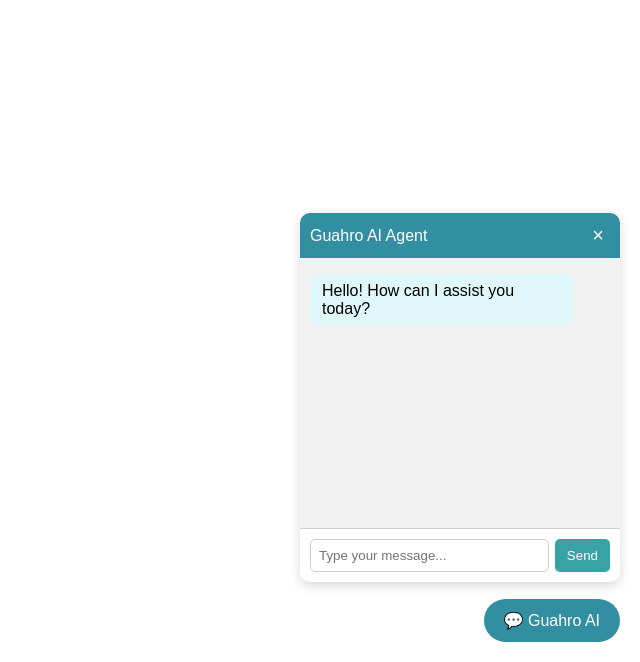
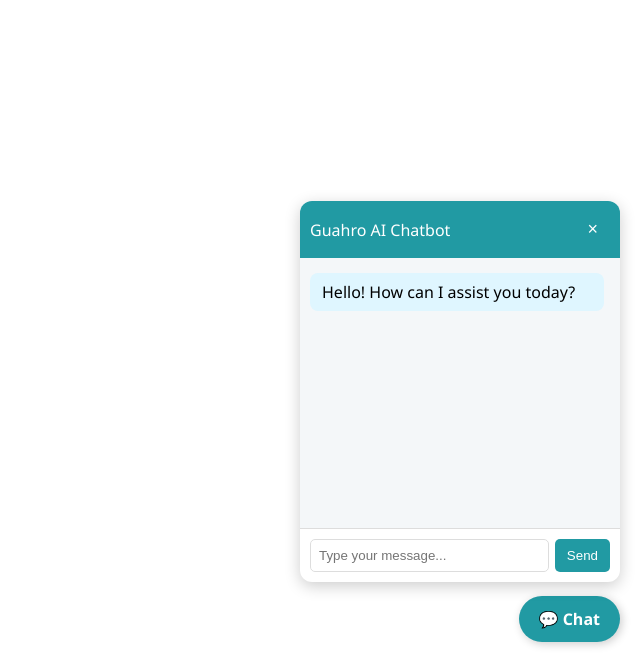
Before and after one commit to fanaGebre/chat, a Flask app: page / in a window 1280 px wide. Shown: the part 138-800 px from the top of the page, without its empty margins (640-1280 px from the left). Run offline with Flask 3, Linux system fonts and the light colour scheme.

Commit message:
Revert to second commit (df20eacc)

```diff
--- /dev/null
+++ b/static/script.js
@@ -0,0 +1,71 @@
+document.addEventListener("DOMContentLoaded", function () {
+  const chatContainer = document.getElementById("chat-container");
+  const chatbotBtn = document.getElementById("chatbot-btn");
+  const closeChatBtn = document.getElementById("close-chat");
+  const chatBox = document.getElementById("chat-box");
+  const userInput = document.getElementById("user-input");
+  const sendBtn = document.getElementById("send-btn");
+
+  chatbotBtn.addEventListener("click", () => {
+    chatContainer.classList.remove("hidden");
+  });
+
+  closeChatBtn.addEventListener("click", () => {
+    chatContainer.classList.add("hidden");
+  });
+
+  function appendMessage(text, sender) {
+    const msgDiv = document.createElement("div");
+    msgDiv.classList.add(sender === "bot" ? "bot-message" : "user-message");
+    msgDiv.textContent = text;
+    chatBox.appendChild(msgDiv);
+    chatBox.scrollTop = chatBox.scrollHeight;
+  }
+
+  function showTyping() {
+    const typing = document.createElement("div");
+    typing.classList.add("bot-message");
+    typing.id = "typing-indicator";
+    typing.innerHTML = `
+      <div class="loading-dots">
+        <span></span><span></span><span></span>
+      </div>
+    `;
+    chatBox.appendChild(typing);
+    chatBox.scrollTop = chatBox.scrollHeight;
+  }
+
+  function removeTyping() {
+    const typing = document.getElementById("typing-indicator");
+    if (typing) typing.remove();
+  }
+
+  function sendMessage() {
+    const message = userInput.value.trim();
+    if (!message) return;
+
+    appendMessage(message, "user");
+    userInput.value = "";
+    showTyping();
+
+    fetch("/chatbot", {
+      method: "POST",
+      headers: { "Content-Type": "application/json" },
+      body: JSON.stringify({ message }),
+    })
+      .then((res) => res.json())
+      .then((data) => {
+        removeTyping();
+        appendMessage(data.response, "bot");
+      })
+      .catch(() => {
+        removeTyping();
+        appendMessage("Error: Unable to reach chatbot.", "bot");
+      });
+  }
+
+  sendBtn.addEventListener("click", sendMessage);
+  userInput.addEventListener("keypress", (e) => {
+    if (e.key === "Enter") sendMessage();
+  });
+});
--- a/static/styles.css
+++ b/static/styles.css
@@ -1,128 +1,167 @@
+body {
+  font-family: 'Segoe UI', Tahoma, Geneva, Verdana, sans-serif;
+  background: #ffffff;
+  margin: 0;
+  padding: 0;
+}
+
+/* Chatbot Floating Button */
 #chatbot-btn {
   position: fixed;
   bottom: 20px;
   right: 20px;
-  background: #318fa1;
+  background: #219aa3;
   color: white;
   padding: 12px 20px;
   border-radius: 50px;
   cursor: pointer;
-  z-index: 1000;
-  font-family: sans-serif;
+  box-shadow: 2px 2px 10px rgba(0, 0, 0, 0.2);
+  font-weight: bold;
+  transition: background 0.3s ease;
+  z-index: 999;
 }
 
+#chatbot-btn:hover {
+  background:  #197c85;
+}
+
+
+/* Chat Container */
 #chat-container {
   position: fixed;
   bottom: 80px;
   right: 20px;
   width: 320px;
-  background: white;
-  border-radius: 10px;
-  box-shadow: 0 4px 12px rgba(0, 0, 0, 0.15);
+  background: #fff;
+  border-radius: 12px;
+  box-shadow: 0 4px 16px rgba(0, 0, 0, 0.2);
+  display: flex;
+  flex-direction: column;
   overflow: hidden;
-  z-index: 1000;
-  font-family: sans-serif;
+  z-index: 999;
 }
 
+/* Hide chat by default */
+.hidden {
+  display: none;
+}
+
+/* Chat Header */
 .chat-header {
-  background: #318fa1;
+  background: #219aa3;
   color: white;
   padding: 10px;
+  font-size: 16px;
   display: flex;
   justify-content: space-between;
   align-items: center;
 }
 
-.close-chat {
-  background: none;
+.chat-header button {
+  background: transparent;
   border: none;
   color: white;
-  font-size: 20px;
+  font-size: 18px;
   cursor: pointer;
 }
 
+/* Chat Box */
 .chat-box {
   height: 250px;
   overflow-y: auto;
   padding: 10px;
-  background: #f1f1f1;
-  display: flex;
-  flex-direction: column;
+  background: #f4f7f9;
 }
 
+/* Input Container */
 .input-container {
   display: flex;
   padding: 10px;
-  border-top: 1px solid #ccc;
+  border-top: 1px solid #ddd;
 }
 
-.input-container input {
+input {
   flex: 1;
   padding: 8px;
-  border: 1px solid #ccc;
+  border: 1px solid #ddd;
   border-radius: 5px;
 }
 
-.input-container button {
-  margin-left: 6px;
+button {
   padding: 8px 12px;
-  background: #38A3A5;
+  background: #22577A;
   color: white;
   border: none;
   border-radius: 5px;
+  margin-left: 8px;
   cursor: pointer;
 }
 
-.bot-message,
-.user-message {
+button:hover {
+  background: #183d5a;
+}
+
+/* Message Styles */
+.bot-message, .user-message {
+  margin: 5px 0;
   padding: 8px 12px;
-  margin: 6px 0;
-  border-radius: 10px;
-  max-width: 80%;
+  border-radius: 8px;
+  max-width: 90%;
   word-wrap: break-word;
 }
 
 .bot-message {
-  background-color: #e0f7fa;
+  background: #dff6ff;
+  text-align: left;
   align-self: flex-start;
 }
 
 .user-message {
-  background-color: #b2dfdb;
+  background: #a3d2ca;
+  text-align: right;
   align-self: flex-end;
-  margin-left: auto;
 }
 
 /* Typing Dots */
-.typing {
-  display: flex;
-  gap: 4px;
-  padding: 8px 12px;
+.loading-dots {
+  display: inline-block;
+  width: 40px;
+  margin: 5px 0;
+}
+.input-container button {
+    background: #219aa3;
+    color: white;
+    border: none;
+    border-radius: 5px;
+    padding: 8px 12px;
+    margin-left: 6px;
+    cursor: pointer;
+    transition: background 0.3s ease;
 }
 
-.typing .dot {
-  width: 8px;
-  height: 8px;
-  background-color: #38A3A5;
-  border-radius: 50%;
-  animation: bounce 1.3s infinite;
+.input-container button:hover {
+    background: #197c85;
 }
 
-.typing .dot:nth-child(2) {
+.loading-dots span {
+  display: inline-block;
+  width: 6px;
+  height: 6px;
+  margin: 0 2px;
+  background: #22577A;
+  border-radius: 50%;
+  animation: blink 1.4s infinite both;
+}
+
+.loading-dots span:nth-child(2) {
   animation-delay: 0.2s;
 }
 
-.typing .dot:nth-child(3) {
+.loading-dots span:nth-child(3) {
   animation-delay: 0.4s;
 }
 
-@keyframes bounce {
-  0%, 80%, 100% {
-    transform: scale(0.9);
-    opacity: 0.6;
-  }
-  40% {
-    transform: scale(1.2);
-    opacity: 1;
-  }
+@keyframes blink {
+  0%, 80%, 100% { opacity: 0; }
+  40% { opacity: 1; }
 }
--- a/static/widget.js
+++ b/static/widget.js
@@ -1,20 +1,16 @@
 document.addEventListener("DOMContentLoaded", function () {
-  console.log("Chatbot widget initialized"); // Debug log
-
-  // Create Chat Button
   const chatBtn = document.createElement("div");
   chatBtn.id = "chatbot-btn";
-  chatBtn.innerText = "💬 Guahro AI";
+  chatBtn.innerText = "💬 Chat";
   document.body.appendChild(chatBtn);
 
-  // Create Chat Container
   const chatContainer = document.createElement("div");
   chatContainer.id = "chat-container";
-  chatContainer.style.display = "block"; // Changed to 'block' to show by default
+  chatContainer.classList.add("hidden");
   chatContainer.innerHTML = `
     <div class="chat-header">
-      <span>Guahro AI Agent</span>
-      <button class="close-chat">&times;</button>
+        <span>Guahro AI Chatbot</span>
+        <button id="close-chat">&times;</button>
     </div>
     <div class="chat-box" id="chat-box">
         <div class="bot-message">Hello! How can I assist you today?</div>
@@ -26,57 +22,149 @@
   `;
   document.body.appendChild(chatContainer);
 
-  // Add External CSS - Using inline CSS as fallback
-  try {
-    const link = document.createElement("link");
-    link.rel = "stylesheet";
-    link.href = "http://127.0.0.1:5000/static/styles.css";
-    document.head.appendChild(link);
-  } catch (e) {
-    console.log("Couldn't load external CSS, using inline styles");
   const style = document.createElement("style");
+  style.innerHTML = `
+    #chatbot-btn {
+      position: fixed;
+      bottom: 20px;
+      right: 20px;
+      background: #22577A;
+      color: white;
+      padding: 12px 20px;
+      border-radius: 50px;
+      cursor: pointer;
+      box-shadow: 2px 2px 10px rgba(0, 0, 0, 0.2);
+      font-weight: bold;
+      z-index: 999;
+    }
+    #chat-container {
+      position: fixed;
+      bottom: 80px;
+      right: 20px;
+      width: 320px;
+      background: white;
+      border-radius: 12px;
+      box-shadow: 0 4px 16px rgba(0, 0, 0, 0.2);
+      display: flex;
+      flex-direction: column;
+      overflow: hidden;
+      z-index: 999;
+    }
+    .hidden {
+      display: none;
+    }
+    .chat-header {
+      background: #22577A;
+      color: white;
+      padding: 10px;
+      display: flex;
+      justify-content: space-between;
+      align-items: center;
+    }
+    .chat-box {
+      height: 260px;
+      overflow-y: auto;
+      padding: 10px;
+      background: #f1f1f1;
+    }
+    .input-container {
+      display: flex;
+      padding: 10px;
+      border-top: 1px solid #ccc;
+    }
+    .input-container input {
+      flex: 1;
+      padding: 8px;
+      border: 1px solid #ccc;
+      border-radius: 6px;
+    }
+    .input-container button {
+      padding: 8px 14px;
+      background: #219aa3;
+      color: white;
+      border: none;
+      border-radius: 6px;
+      margin-left: 6px;
+    }
+    .bot-message, .user-message {
+      margin: 5px 0;
+      padding: 8px 12px;
+      border-radius: 8px;
+      max-width: 90%;
+      word-wrap: break-word;
+    }
+    .bot-message {
+      background: #dff6ff;
+      align-self: flex-start;
+    }
+    .user-message {
+      background: #a3d2ca;
+      align-self: flex-end;
+    }
+    .loading-dots {
+      display: inline-block;
+      width: 40px;
+    }
+    .loading-dots span {
+      display: inline-block;
+      width: 6px;
+      height: 6px;
+      margin: 0 2px;
+      background: #22577A;
+      border-radius: 50%;
+      animation: blink 1.4s infinite both;
+    }
+    .loading-dots span:nth-child(2) {
+      animation-delay: 0.2s;
+    }
+    .loading-dots span:nth-child(3) {
+      animation-delay: 0.4s;
+    }
+    @keyframes blink {
+      0%, 80%, 100% { opacity: 0; }
+      40% { opacity: 1; }
+    }
+  `;
+  document.head.appendChild(style);
 
-    document.head.appendChild(style);
+  const closeChatBtn = chatContainer.querySelector("#close-chat");
+  const sendBtn = chatContainer.querySelector("#send-btn");
+  const userInput = chatContainer.querySelector("#user-input");
+  const chatBox = chatContainer.querySelector("#chat-box");
+
+  function appendMessage(text, sender) {
+    const msgDiv = document.createElement("div");
+    msgDiv.classList.add(sender === "bot" ? "bot-message" : "user-message");
+    msgDiv.textContent = text;
+    chatBox.appendChild(msgDiv);
+    chatBox.scrollTop = chatBox.scrollHeight;
   }
 
-  // Function to append messages
-  function appendMessage(text, sender, isTyping = false) {
-    const msgDiv = document.createElement("div");
-    msgDiv.className = sender === "bot" ? "bot-message" : "user-message";
-
-    if (isTyping) {
-      msgDiv.classList.add("typing");
-      msgDiv.innerHTML = `<span class="dot"></span><span class="dot"></span><span class="dot"></span>`;
-    } else {
-      msgDiv.innerText = text;
+  function showLoading() {
+    const loadingDiv = document.createElement("div");
+    loadingDiv.classList.add("bot-message", "loading");
+    loadingDiv.id = "loading-indicator";
+    loadingDiv.innerHTML = `
+      <div class="loading-dots">
+        <span></span><span></span><span></span>
+      </div>
+    `;
+    chatBox.appendChild(loadingDiv);
+    chatBox.scrollTop = chatBox.scrollHeight;
   }
 
-    document.getElementById("chat-box").appendChild(msgDiv);
-    document.getElementById("chat-box").scrollTop =
-      document.getElementById("chat-box").scrollHeight;
+  function removeLoading() {
+    const loading = document.getElementById("loading-indicator");
+    if (loading) loading.remove();
   }
 
-  // Toggle Chat visibility
-  chatBtn.onclick = () => {
-    chatContainer.style.display =
-      chatContainer.style.display === "none" ? "block" : "none";
-  };
-
-  // Close Chat
-  chatContainer.querySelector(".close-chat").onclick = () => {
-    chatContainer.style.display = "none";
-  };
-
-  // Send Message
-  document.getElementById("send-btn").onclick = () => {
-    const input = document.getElementById("user-input");
-    const message = input.value.trim();
+  function sendMessage() {
+    const message = userInput.value.trim();
     if (!message) return;
 
     appendMessage(message, "user");
-    input.value = "";
-
-    appendMessage("", "bot", true); // show animated typing
+    userInput.value = "";
+    showLoading();
 
     fetch("https://chat-hzpm.onrender.com/chatbot", {
       method: "POST",
@@ -85,21 +173,25 @@
     })
       .then((res) => res.json())
       .then((data) => {
-        const chatBox = document.getElementById("chat-box");
-        chatBox.removeChild(chatBox.lastChild); // remove typing
+        removeLoading();
         appendMessage(data.response, "bot");
       })
       .catch(() => {
-        const chatBox = document.getElementById("chat-box");
-        chatBox.removeChild(chatBox.lastChild); // remove typing
-        appendMessage("Oops! Something went wrong.", "bot");
+        removeLoading();
+        appendMessage("Error: Unable to reach chatbot.", "bot");
       });
+  }
+
+  chatBtn.onclick = () => {
+    chatContainer.classList.remove("hidden");
   };
 
-  // Enter Key support
-  document
-    .getElementById("user-input")
-    .addEventListener("keypress", function (e) {
-      if (e.key === "Enter") document.getElementById("send-btn").click();
+  closeChatBtn.onclick = () => {
+    chatContainer.classList.add("hidden");
+  };
+
+  sendBtn.onclick = sendMessage;
+  userInput.addEventListener("keypress", (e) => {
+    if (e.key === "Enter") sendMessage();
   });
 });
--- a/templates/index.html
+++ b/templates/index.html
@@ -7,7 +7,25 @@
   <link rel="stylesheet" href="{{ url_for('static', filename='styles.css') }}">
 </head>
 <body>
-  <!-- Nothing chatbot-related here -->
-  <script src="{{ url_for('static', filename='widget.js') }}"></script>
+
+  <!-- Chatbot Button -->
+  <div id="chatbot-btn">💬 Chat</div>
+
+  <!-- Chatbot Container -->
+  <div id="chat-container" class="hidden">
+    <div class="chat-header">
+      <span>Guahro AI Chatbot</span>
+      <button id="close-chat">&times;</button>
+    </div>
+    <div class="chat-box" id="chat-box">
+      <div class="bot-message">Hello! How can I assist you today?</div>
+    </div>
+    <div class="input-container">
+      <input type="text" id="user-input" placeholder="Type your message...">
+      <button id="send-btn">Send</button>
+    </div>
+  </div>
+
+  <script src="{{ url_for('static', filename='script.js') }}"></script>
 </body>
 </html>
```
Lines whose indentation alone changed are shown as unchanged.
